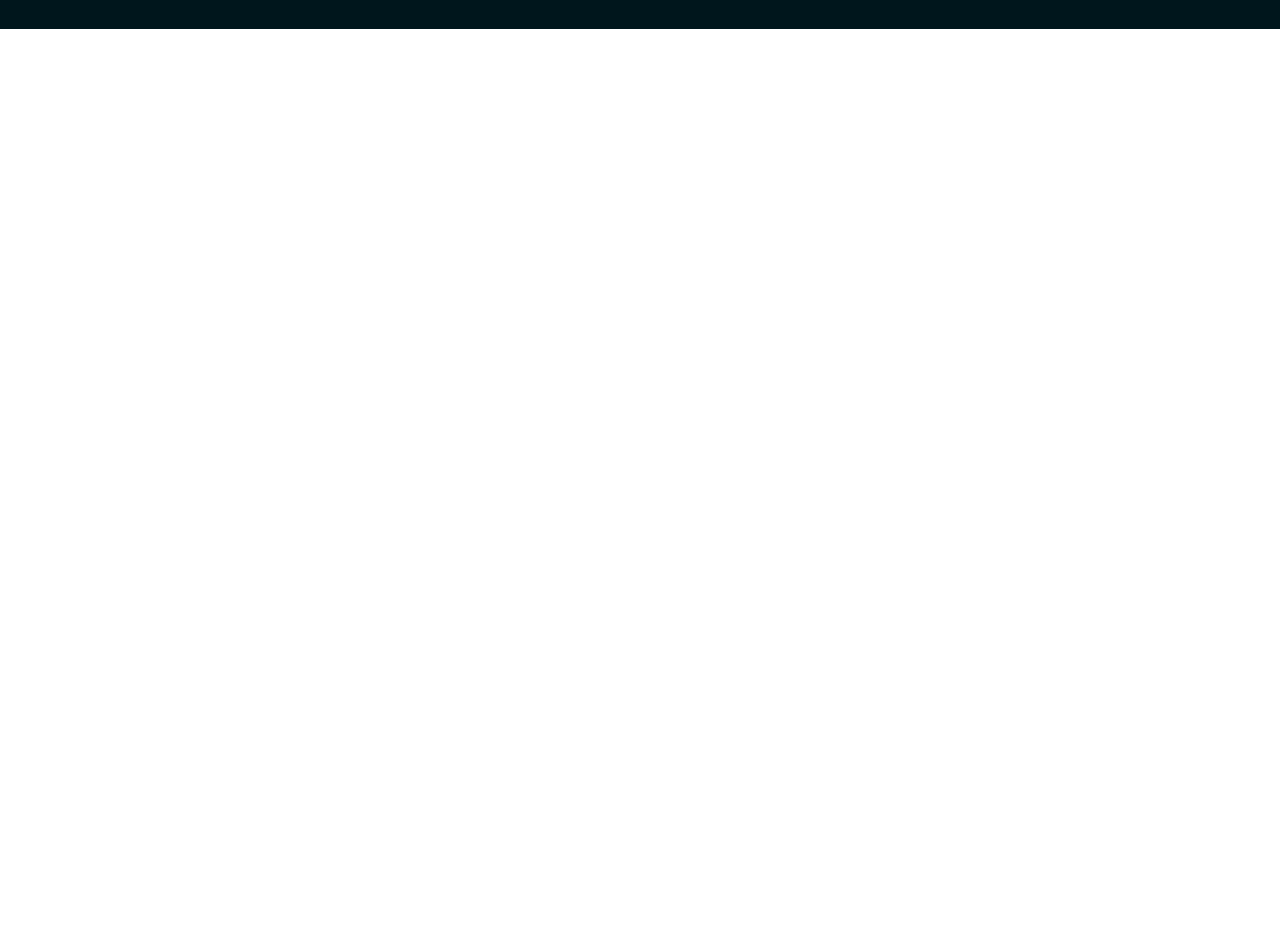
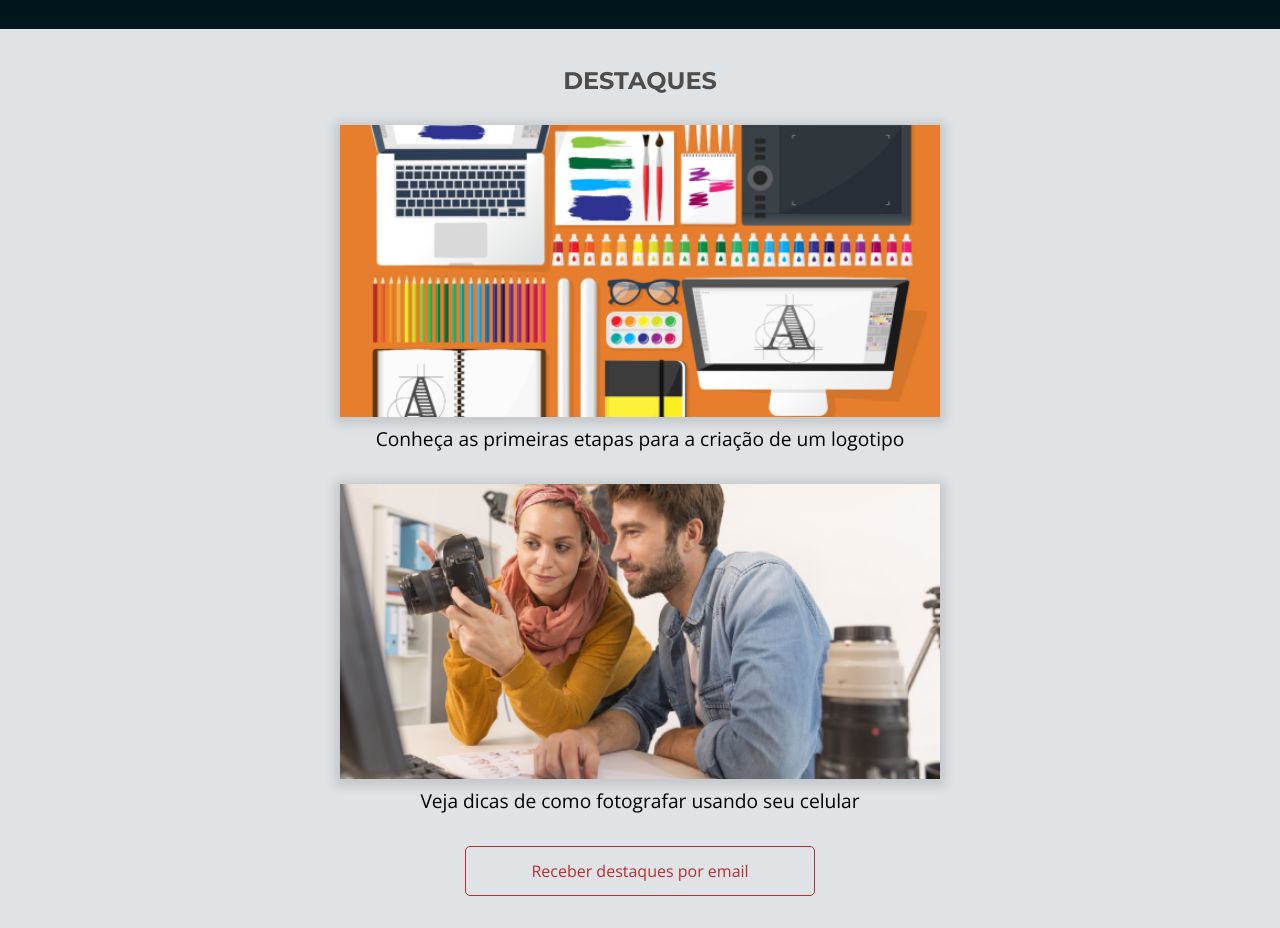
Before and after one commit to Nickgalant/Apeperia-Mobile-First, a plain HTML site: page index.html in a window 1280 px wide. Shown: the part 380-1308 px from the top of the page. Before the commit the page ends 800 px from the top, so only its background shows below. Drawn offline with nearby package versions, Linux system fonts and the light colour scheme.

Commit message:
secao destaques

```diff
--- /dev/null
+++ b/css/destaques.css
@@ -0,0 +1,47 @@
+.destaques{
+    background-color: var(--azul-claro);
+    padding-top: 2.5rem;
+    padding-bottom: 2rem;
+}
+
+.destaques__titulo{
+    color: var(--cinza-escuro);
+    font-weight: 700;
+    font-size: 1.5rem;
+    font-family: var(--montserrat);
+    text-transform: uppercase;
+    text-align: center;
+
+    margin-bottom: 2rem;
+}
+
+.destaques__painel{
+    display: flex;
+    flex-direction: column;
+    align-items: center;
+
+    margin-bottom: 2rem;
+}
+
+.destaques__painel-imagem{
+    width: 100vw;
+    max-width: 600px;
+
+    box-shadow: 0 2px 10px 5px #00000020;
+
+    margin-bottom: .5rem;
+}
+
+.destaques__painel-texto{
+    font-weight: 400;
+    font-size: 1.2rem;
+    line-height: normal;
+}
+
+.destaques__botao{
+    color: var(--vermelho-forte);
+
+    border-color: var(--vermelho-forte);
+
+    margin: 0 auto;
+}
--- a/index.html
+++ b/index.html
@@ -12,6 +12,7 @@
         <link rel="stylesheet" href="./css/base.css">
         <link rel="stylesheet" href="./css/cabecalho.css">
         <link rel="stylesheet" href="./css/chamada.css">
+        <link rel="stylesheet" href="./css/destaques.css">
     </head>
     <body>
         <header class="cabecalho container">
@@ -33,6 +34,27 @@
                 <p class="chamada__texto">Apeperia tem um jeito inovador de comparar e montar aplicativos para pequenas e médias empresas.</p>
                 <a href="#" class="chamada__botao botao">Conheça os planos</a>
             </section>
+            <section class="destaques container">
+                <h2 class="destaques__titulo">Destaques</h2>
+                <a href="#">
+                    <figure class="destaques__painel">
+                        <img src="./img/comecando-criar-logotipo.png" alt="Painel do post sobre criação de logotipo" class="destaques__painel-imagem">
+                        <figcaption class="destaques__painel-texto">
+                            Conheça as primeiras etapas para a criação de um logotipo
+                        </figcaption>
+                    </figure>
+                </a>
+                <a href="#">
+                    <figure class="destaques__painel">
+                        <img src="./img/dicas-fotografia.png" alt="Painel do post sobre fotografia com celular" class="destaques__painel-imagem">
+                        <figcaption class="destaques__painel-texto">
+                            Veja dicas de como fotografar usando seu celular
+                        </figcaption>
+                    </figure>
+                </a>
+                <a href="#" class="destaques__botao botao">
+                    Receber destaques por email
+                </a></section>
         </main>
     </body>
 </html>
```
